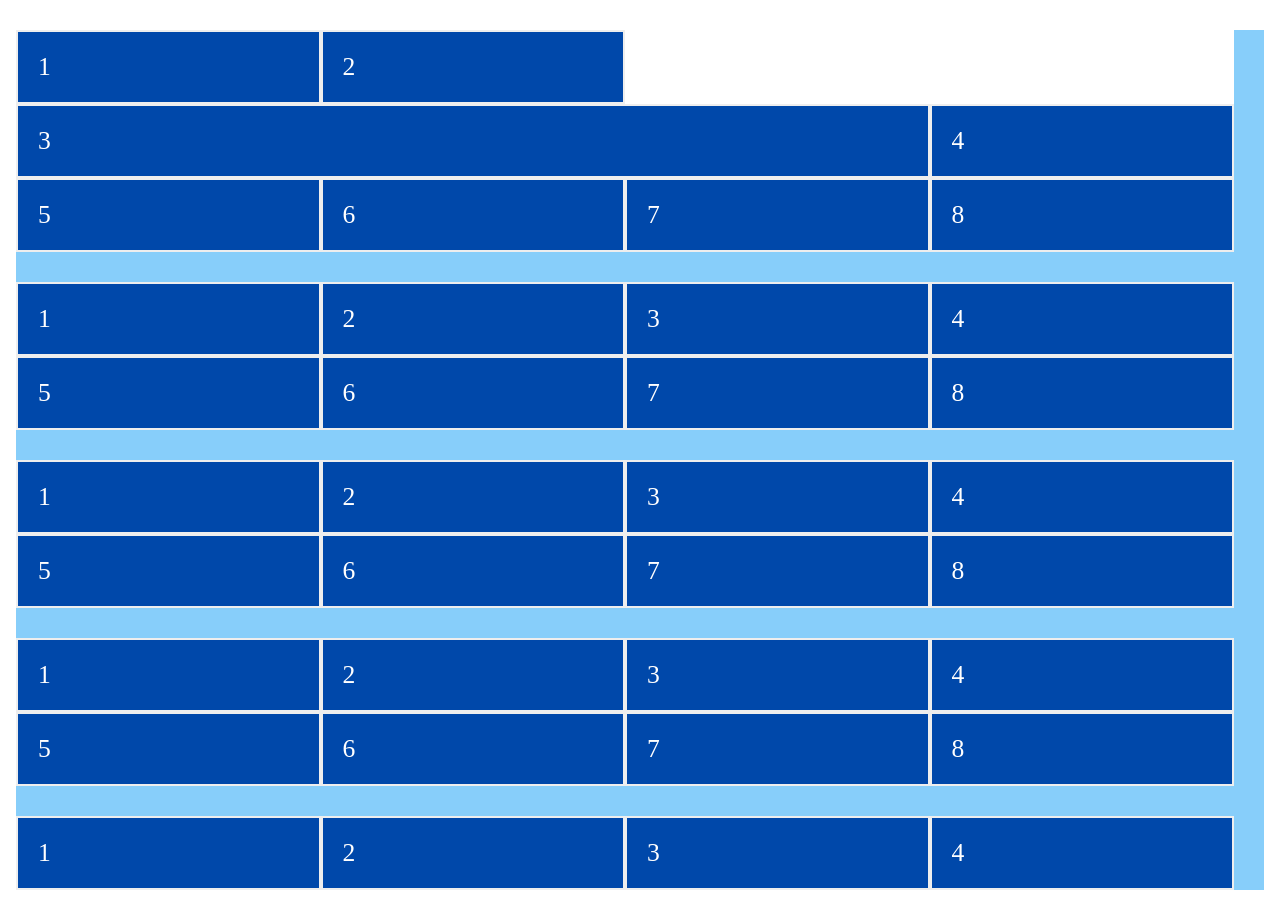
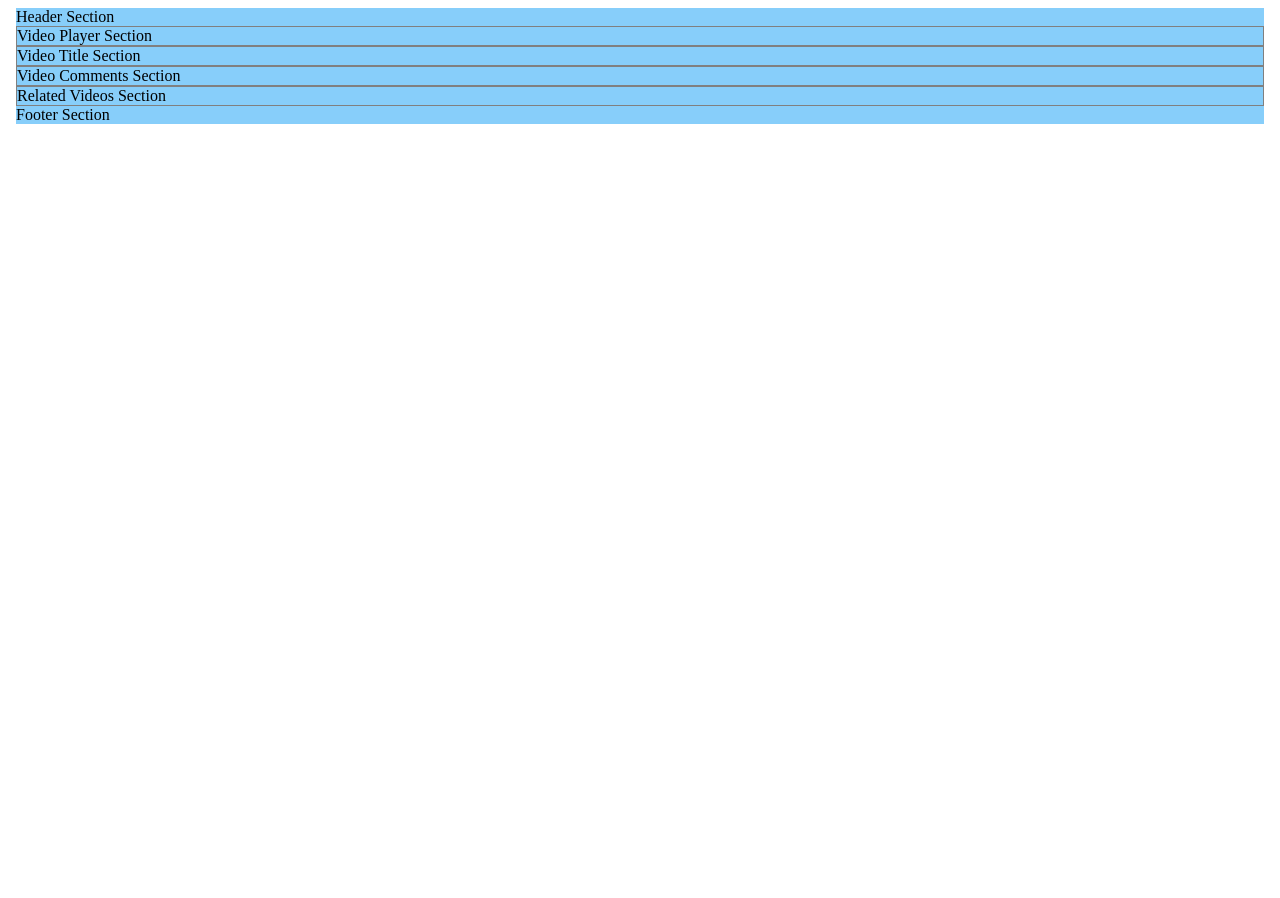
Before and after one commit to scottie-schneider/design, a Next.js app: page /grid/intro in a window 1280 px wide. After the commit the page ends 800 px from the top, so only its background shows below. Built offline with nearby package versions, Linux system fonts and the light colour scheme.

Commit message:
working on grid

```diff
--- a/pages/_document.js
+++ b/pages/_document.js
@@ -1,6 +1,6 @@
-import React from 'react';
-import NextDocument, { Html, Head, Main, NextScript } from 'next/document';
-import { ServerStyleSheet } from 'styled-components';
+import React from "react";
+import NextDocument, { Html, Head, Main, NextScript } from "next/document";
+import { ServerStyleSheet } from "styled-components";
 
 // primary purpose of this is to preload css styles especially for styled components
 export default class Document extends NextDocument {
@@ -10,7 +10,8 @@ export default class Document extends NextDocument {
     try {
       ctx.renderPage = () =>
         originalRenderPage({
-					enhanceApp: App => props => sheet.collectStyles(<App {...props} />),
+          enhanceApp: (App) => (props) =>
+            sheet.collectStyles(<App {...props} />),
         });
 
       const initialProps = await NextDocument.getInitialProps(ctx);
@@ -36,18 +37,7 @@ export default class Document extends NextDocument {
             href="https://fonts.googleapis.com/css2?family=Open+Sans&family=Poppins:wght@500;600&family=Roboto:wght@400;500&display=swap"
             rel="stylesheet"
           />
-					{/* Dev gtm: GTM-TXBVQV6 */}
-					<script
-						dangerouslySetInnerHTML={{
-							__html: `(function(w,d,s,l,i){w[l]=w[l]||[];w[l].push({'gtm.start':
-              new Date().getTime(),event:'gtm.js'});var f=d.getElementsByTagName(s)[0],j=d.createElement(s),dl=l!='dataLayer'?'&l='+l:'';j.async=true;j.src=
-              'https://www.googletagmanager.com/gtm.js?id='+i+dl;f.parentNode.insertBefore(j,f);
-              })(window,document,'script','dataLayer','${
-					process.env.ENV == 'production' ? 'GTM-WGRFWGT' : 'GTM-TXBVQV6'
-				}');`,
-						}}
-					/>
-					<meta name="google-site-verification" content="SyysUUe_lzu_M4wHyUtQrOtILMElduNR-gow1JetZ5E" />
+          <meta name="viewport" content="width=device-width, initial-scale=1" />
         </Head>
         <body>
           <Main />
--- a/pages/grid/intro.js
+++ b/pages/grid/intro.js
@@ -15,108 +15,58 @@ const StyledBody = styled.body`
   }
 
   body {
+    display: grid;
     height: 100%;
-    box-sizing: border-box;
-    padding: 20px 50px;
+    grid-template-columns: 1fr 250px;
+    grid-template-rows: max-content 480px max-content 1fr max-content;
+    grid-template-areas:
+      "header header"
+      "video-player related-videos"
+      "video-title related-videos"
+      "comments related-videos"
+      "footer footer";
   }
 
-  .container {
-    background: #fff;
-    margin-top: 30px;
-    margin-right: 30px;
+  body > header {
+    border: 1px solid gray;
+    grid-area: header;
   }
 
-  .item {
-    font-size: 1.6rem;
-    padding: 20px;
-    background: #0048aa;
-    color: #fff;
-    border: 2px solid #eee;
-  }
-  .container {
-    display: grid;
-    grid-template-columns: repeat(4, 1fr);
+  body > footer {
+    border: 1px solid gray;
+    grid-area: footer;
   }
 
-  .default-container > .item:nth-of-type(3) {
-    grid-column-start: span 3;
+  #video-player-section {
+    border: 1px solid gray;
+    grid-area: video-player;
   }
 
-  .item-one-to-last-spot-container > .item:first-of-type {
+  #video-title-section {
+    border: 1px solid gray;
+    grid-area: video-title;
   }
 
-  .last-item-to-first-spot-container > .item:last-of-type {
+  #video-comments-section {
+    border: 1px solid gray;
+    grid-area: comments;
   }
 
-  .all-even-items-first-container > .item:nth-of-type(even) {
-  }
-
-  .jumbled-container > .item:first-of-type {
-  }
-
-  .jumbled-container > .item:nth-of-type(2) {
-  }
-
-  .jumbled-container > .item:nth-of-type(3) {
-  }
-
-  .jumbled-container > .item:last-of-type {
+  #related-videos-section {
+    border: 1px solid gray;
+    grid-area: related-videos;
   }
 `;
 
 const Intro = () => {
   return (
     <StyledBody>
-      <div class="container default-container">
-        <div class="item">1</div>
-        <div class="item">2</div>
-        <div class="item">3</div>
-        <div class="item">4</div>
-        <div class="item">5</div>
-        <div class="item">6</div>
-        <div class="item">7</div>
-        <div class="item">8</div>
-      </div>
-
-      <div class="container item-one-to-last-spot-container">
-        <div class="item">1</div>
-        <div class="item">2</div>
-        <div class="item">3</div>
-        <div class="item">4</div>
-        <div class="item">5</div>
-        <div class="item">6</div>
-        <div class="item">7</div>
-        <div class="item">8</div>
-      </div>
-
-      <div class="container last-item-to-first-spot-container">
-        <div class="item">1</div>
-        <div class="item">2</div>
-        <div class="item">3</div>
-        <div class="item">4</div>
-        <div class="item">5</div>
-        <div class="item">6</div>
-        <div class="item">7</div>
-        <div class="item">8</div>
-      </div>
-
-      <div class="container all-even-items-first-container">
-        <div class="item">1</div>
-        <div class="item">2</div>
-        <div class="item">3</div>
-        <div class="item">4</div>
-        <div class="item">5</div>
-        <div class="item">6</div>
-        <div class="item">7</div>
-        <div class="item">8</div>
-      </div>
-
-      <div class="container jumbled-container">
-        <div class="item">1</div>
-        <div class="item">2</div>
-        <div class="item">3</div>
-        <div class="item">4</div>
-      </div>
+      <header>Header Section</header>
+      <div id="video-player-section">Video Player Section</div>
+      <div id="video-title-section">Video Title Section</div>
+      <div id="video-comments-section">Video Comments Section</div>
+      <div id="related-videos-section">Related Videos Section</div>
+      <footer>Footer Section</footer>
     </StyledBody>
   );
 };
```
Lines whose indentation alone changed are shown as unchanged.
